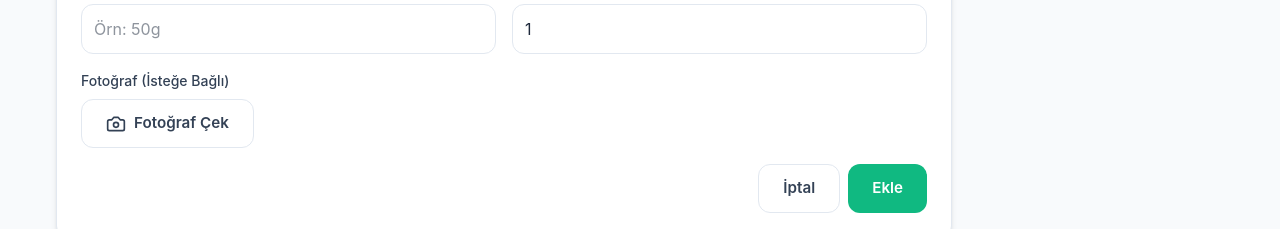
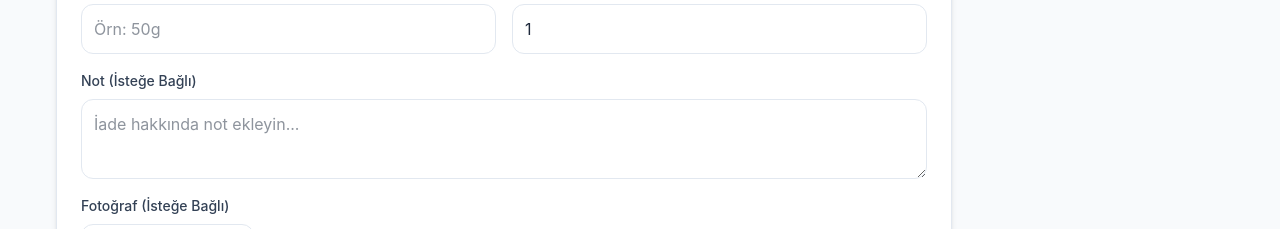
Before and after one commit to Basri-akbas/Market-tracker, a React (Vite) app: page /returns/1 in a window 1280 px wide. Both pictures are taken after a click on the button "Yeni İade Ekle". Shown: the part 335-564 px from the top of the page. Built offline with nearby package versions, Linux system fonts and the light colour scheme; no server answers; the database is empty.

Commit message:
Feat: Add notes field to return items

```diff
--- a/src/context/ProductContext.tsx
+++ b/src/context/ProductContext.tsx
@@ -165,6 +165,11 @@ export const ProductProvider: React.FC<{ children: ReactNode }> = ({ children })
             // Only add image if it exists
             if (item.image) {
                 cleanItem.image = item.image;
+            }
+
+            // Only add notes if it exists
+            if (item.notes) {
+                cleanItem.notes = item.notes;
             }
 
             await addDoc(collection(db, 'returns'), cleanItem);
--- a/src/pages/SupplierReturns.tsx
+++ b/src/pages/SupplierReturns.tsx
@@ -19,6 +19,7 @@ const SupplierReturns: React.FC = () => {
         weight: '',
         quantity: 1,
         image: '',
+        notes: '',
     });
     const [viewImage, setViewImage] = useState<string | null>(null);
     const fileInputRef = useRef<HTMLInputElement>(null);
@@ -92,9 +93,10 @@ const SupplierReturns: React.FC = () => {
             date: Date.now(),
             isReturned: false,
             image: newItem.image || undefined,
+            notes: newItem.notes || undefined,
         });
 
-        setNewItem({ brand: '', productName: '', weight: '', quantity: 1, image: '' });
+        setNewItem({ brand: '', productName: '', weight: '', quantity: 1, image: '', notes: '' });
         setShowAddForm(false);
     };
 
@@ -191,6 +193,17 @@ const SupplierReturns: React.FC = () => {
                                     required
                                 />
                             </div>
+                        </div>
+
+                        {/* Notes */}
+                        <div className="input-group">
+                            <label className="label">Not (İsteğe Bağlı)</label>
+                            <textarea
+                                value={newItem.notes}
+                                onChange={(e) => setNewItem({ ...newItem, notes: e.target.value })}
+                                className="input min-h-[80px]"
+                                placeholder="İade hakkında not ekleyin..."
+                            />
                         </div>
 
                         {/* Photo Upload */}
--- a/src/types.ts
+++ b/src/types.ts
@@ -34,6 +34,7 @@ export interface ReturnItem {
   date: number;
   isReturned: boolean;
   image?: string; // Base64 encoded image
+  notes?: string; // Additional notes
 }
 
 export interface SupplierPhoto {
```
